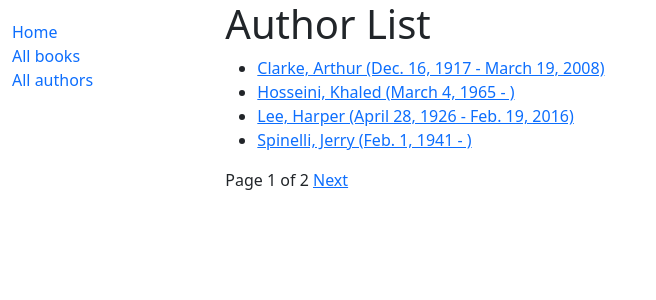
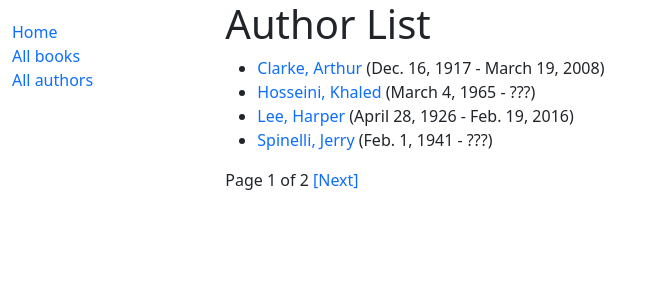
Before and after one commit to BenjaCoder/django-tutorial-library, a Django app: page /catalog/authors/ in a window 1280 px wide. Shown: the top 300 px of the page, without its empty margins (0-656 px from the left). Run offline with Django 4.2, Linux system fonts and the light colour scheme; data comes from the database, SQL or seed files in the repository.

Commit message:
Removes underlines from paginated list items

```diff
--- a/locallibrary/catalog/templates/base_generic.html
+++ b/locallibrary/catalog/templates/base_generic.html
@@ -32,13 +32,13 @@
                             <div class="pagination">
                                 <span class="page-links">
                                     {% if page_obj.has_previous %}
-                                        <a href="{{ request.path }}?page={{ page_obj.previous_page_number }}">Previous</a>
+                                        <a href="{{ request.path }}?page={{ page_obj.previous_page_number }}" style="text-decoration:none">[Previous]</a>
                                     {% endif %}
                                     <span class="page-current">
                                         Page {{ page_obj.number }} of {{ page_obj.paginator.num_pages }}
                                     </span>
                                     {% if page_obj.has_next %}
-                                        <a href="{{ request.path }}?page={{ page_obj.next_page_number }}">Next</a>
+                                        <a href="{{ request.path }}?page={{ page_obj.next_page_number }}" style="text-decoration:none">[Next]</a>
                                     {% endif %}
                                 </span>
                             </div>
--- a/locallibrary/catalog/templates/catalog/author_list.html
+++ b/locallibrary/catalog/templates/catalog/author_list.html
@@ -6,9 +6,8 @@
         <ul>
         {% for author in author_list %}
             <li>
-                <a href="{{ author.get_absolute_url }}">
-                    {{ author }} ({{author.date_of_birth}} - {% if author.date_of_death %}{{author.date_of_death}}{% endif %})
-                </a>
+                <a style="text-decoration:none" href="{{ author.get_absolute_url }}">{{ author }}</a>
+                ({{author.date_of_birth}} - {% if author.date_of_death %}{{author.date_of_death}}{% else %}???{% endif %})
             </li>
         {% endfor %}
         </ul>
--- a/locallibrary/catalog/templates/catalog/book_list.html
+++ b/locallibrary/catalog/templates/catalog/book_list.html
@@ -6,7 +6,7 @@
         <ul>
             {% for book in book_list %}
             <li>
-                <a style="" href="{{ book.get_absolute_url }}">{{ book.title }}</a>
+                <a style="text-decoration:none;" href="{{ book.get_absolute_url }}">{{ book.title }}</a>
                 ({{ book.author }})
             </li>
             {% endfor %}
```
